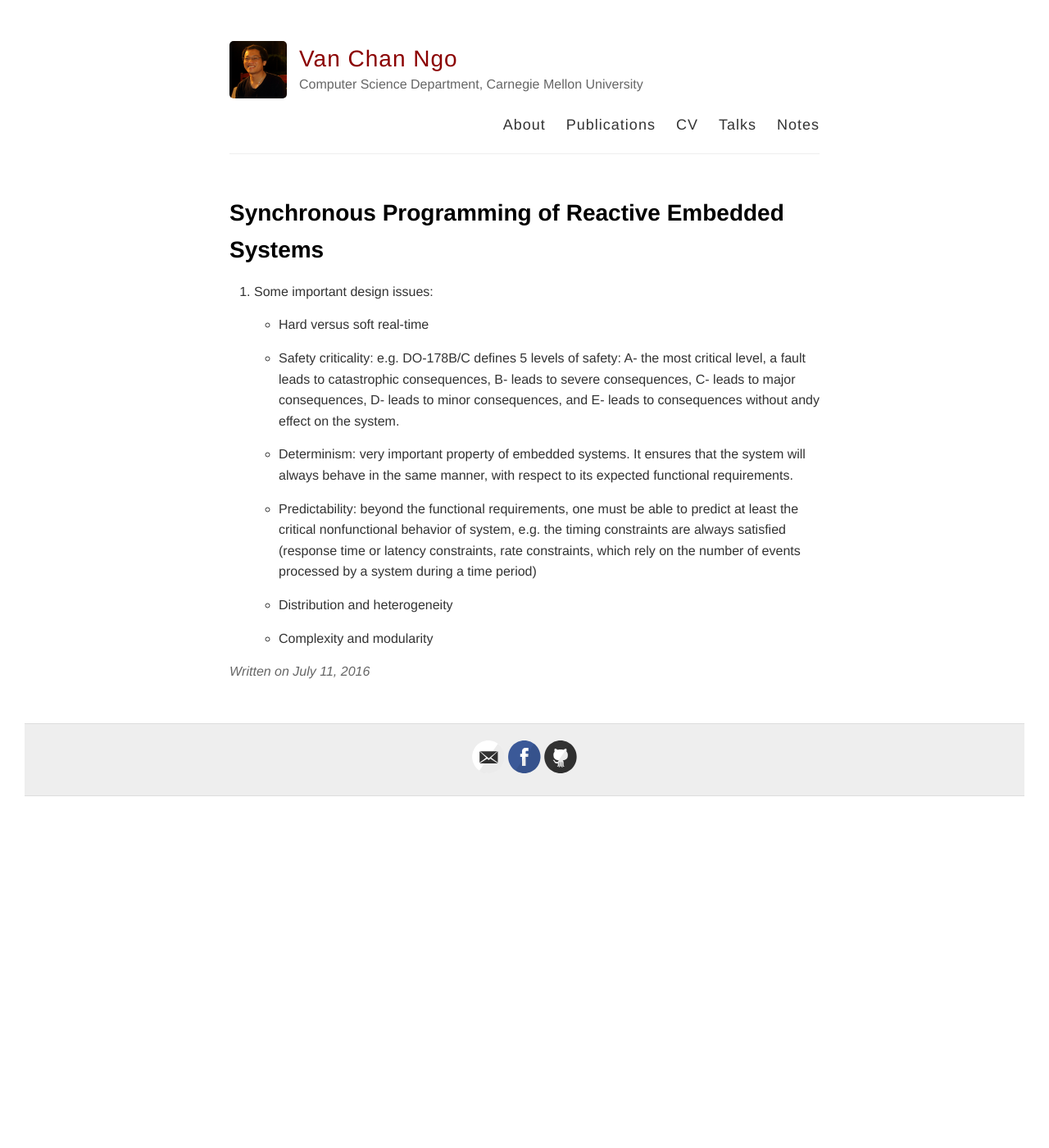
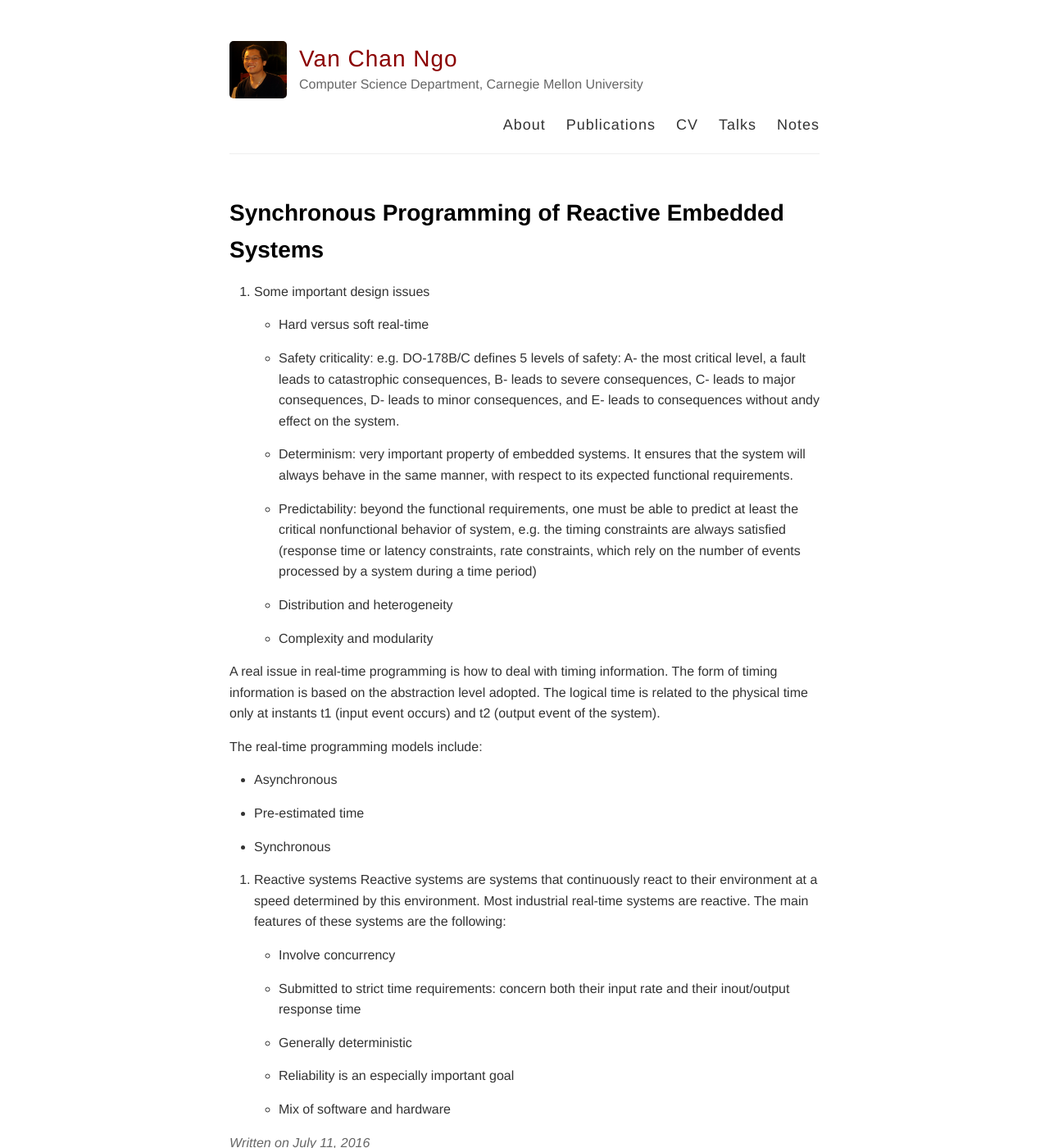
Before and after one commit to channgo2203/channgo2203.github.io, a Jekyll site: the page built from _posts/2016-07-11-synchronousprogramming.md, in a window 1280 px wide and 1400 px high. Shown: the whole window at 82% size. Built offline with Jekyll 4.4.1, drawn with Linux system fonts in a browser that asks for light colours; comment, search, counter and statistics services are not loaded.

Commit message:
Updated 2016-07-11-synchronousprogramming.md

```diff
--- a/_posts/2016-07-11-synchronousprogramming.md
+++ b/_posts/2016-07-11-synchronousprogramming.md
@@ -4,7 +4,7 @@ title: Synchronous Programming of Reactive Embedded Systems
 published: true
 ---
 
-1. Some important design issues:
+1. Some important design issues
 - Hard versus soft real-time
 - Safety criticality: e.g. DO-178B/C defines 5 levels of safety:
 A- the most critical level, a fault leads to catastrophic consequences,
@@ -16,3 +16,18 @@ E- leads to consequences without andy effect on the system.
 - Predictability: beyond the functional requirements, one must be able to predict at least the critical nonfunctional behavior of system, e.g. the timing constraints are always satisfied (response time or latency constraints, rate constraints, which rely on the number of events processed by a system during a time period)
 - Distribution and heterogeneity
 - Complexity and modularity
+
+A real issue in real-time programming is how to deal with timing information. The form of timing information is based on the abstraction level adopted. The logical time is related to the physical time only at instants t1 (input event occurs) and t2 (output event of the system).
+
+The real-time programming models include:
+- Asynchronous
+- Pre-estimated time
+- Synchronous
+
+2. Reactive systems
+Reactive systems are systems that continuously react to their environment at a speed determined by this environment. Most industrial real-time systems are reactive. The main features of these systems are the following:
+- Involve concurrency
+- Submitted to strict time requirements: concern both their input rate and their inout/output response time
+- Generally deterministic
+- Reliability is an especially important goal
+- Mix of software and hardware
```
